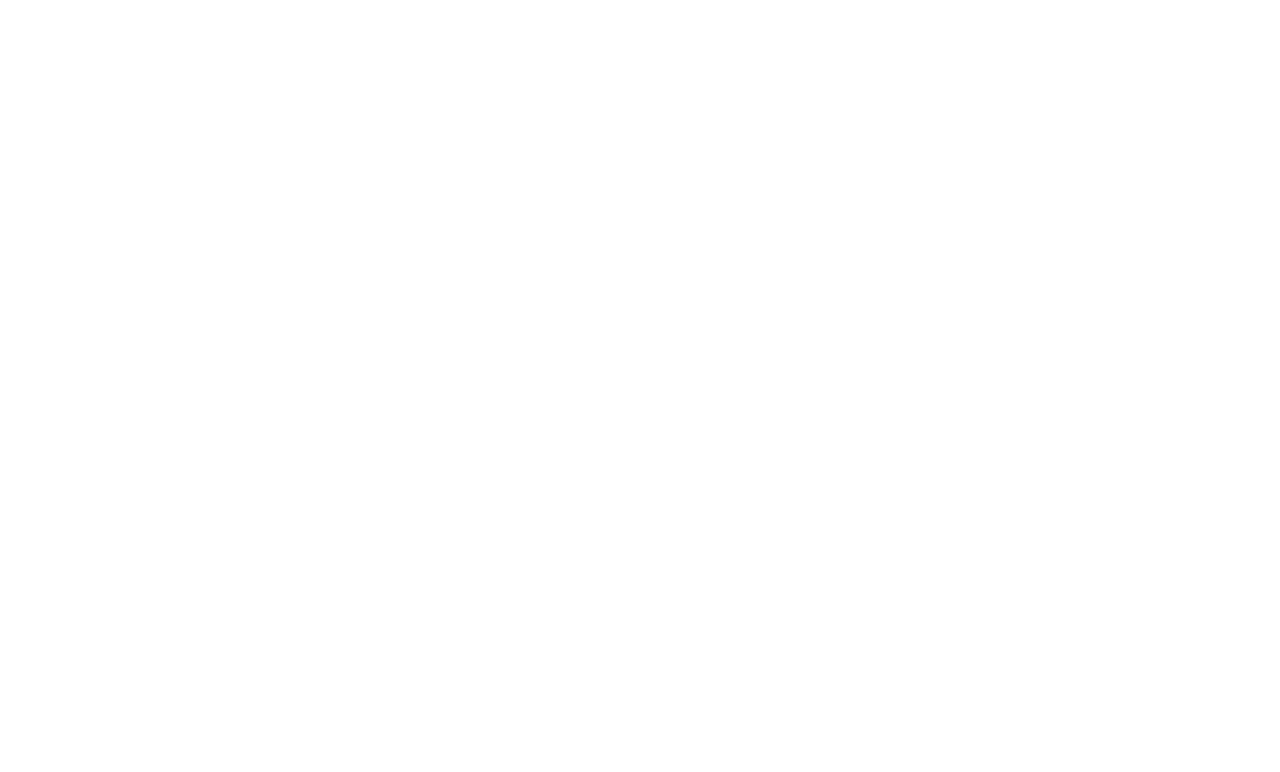
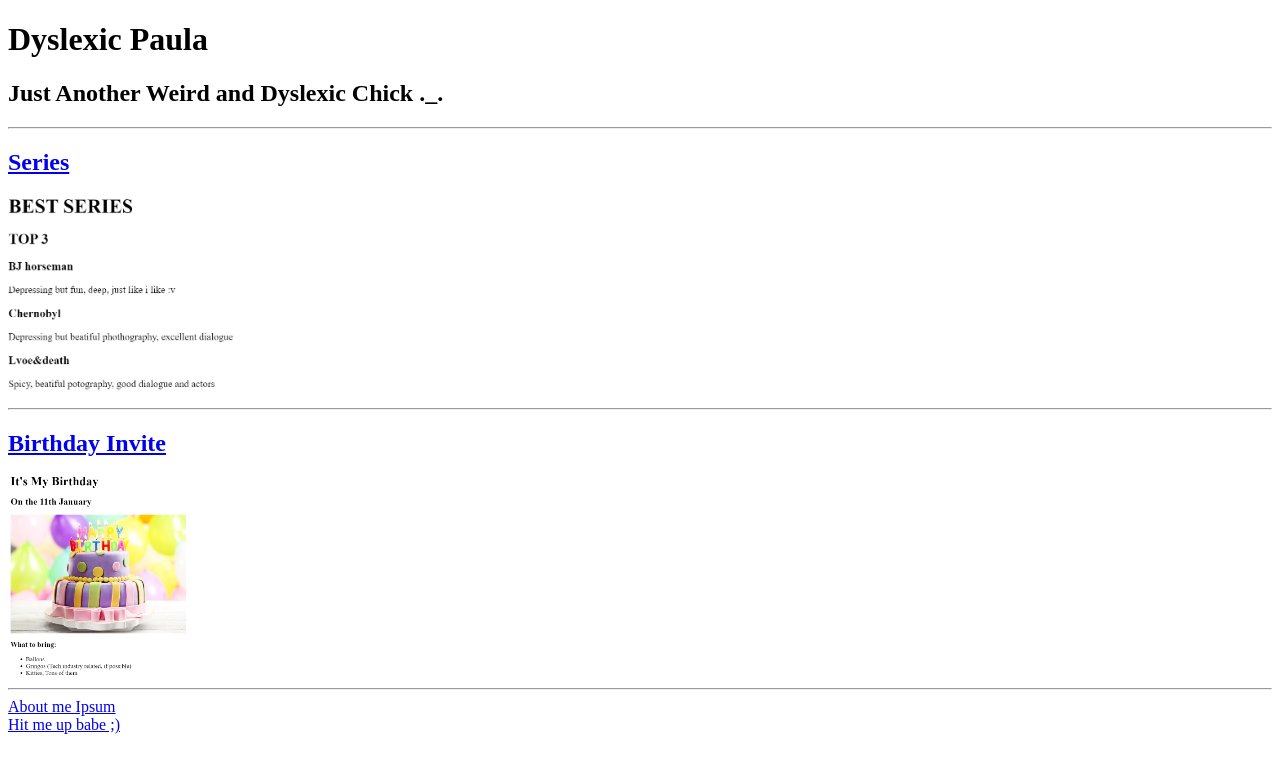
Before and after one commit to GGP113/html-Portofolio, a plain HTML site: page index.html in a window 1280 px wide. Drawn offline with Linux system fonts and the light colour scheme.

Commit message:
Update index.html

```diff
--- a/index.html
+++ b/index.html
@@ -1,15 +1,42 @@
-<!-- TODO 1: Create the HTML Boilerplate -->
+<!DOCTYPE html>
+<html lang="en">
+<head>
+    <meta charset="UTF-8">
+    <meta name="viewport" content="width=device-width, initial-scale=1.0">
+    <title>DyslexicPaula</title>
+</head>
+<body>
 
-<!-- TODO 2: Add Your previous projects' HTML into the public folder -->
+    <h1>Dyslexic Paula</h1>
+    <h2>Just Another Weird and Dyslexic Chick ._.</h2>
 
-<!-- TODO 3: Take screenshots of your project previews and add the images to the images folder -->
+    <hr/>
 
-<!-- TODO 4: Add titles/subtitles etc. -->
+    <h2>
+        <a href = "./public/movie-ranking.html">Series</a>
+    </h2>
 
-<!-- TODO 5: Add a link to the project pages -->
+    <img src = "./assets/images/movie-ranking.png" height =200/>
 
-<!-- TODO 6: Add images to show the project previews
-HINT for TODO 6: You can use the height attribute set to 200 to make the image smaller:
-https://developer.mozilla.org/en-US/docs/Web/HTML/Element/img#attr-height -->
+    <hr/>
 
-<!-- TODO 7: Add the Contact Me and About Me page links -->
+    <h2>
+        <a href="./public/birthday-invite.html"> Birthday Invite</a>
+
+    </h2>
+
+    <img src = "./assets/images/birthday-invite.png" height =200//>
+
+
+    <hr/>
+
+    <a href="./public/about.html">About me Ipsum</a>
+    <br/>
+    <a href = "./public/contact.html"> Hit me up babe ;)</a>
+
+
+
+
+
+</body>
+</html>
```
